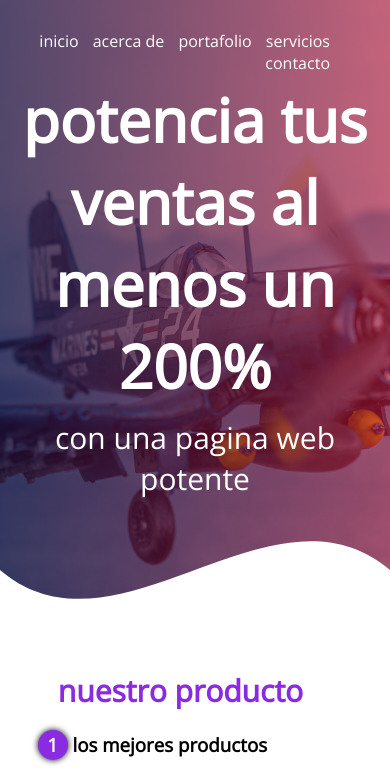
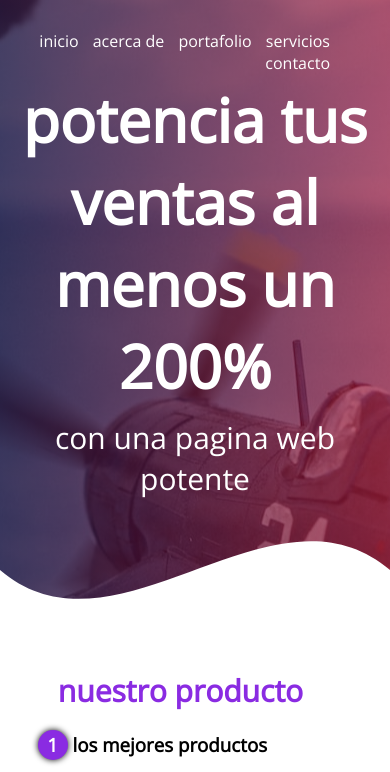
Before and after one commit to Ricardotheprogramer/Ricardotheprogramer.github.io, a plain HTML site: page index.html in a window 390 px wide. Shown: the top 772 px of the page. Drawn offline with nearby package versions, Linux system fonts and the light colour scheme; a web font is replaced by a local one.

Commit message:
Update publicity.css

```diff
--- a/publicity.css
+++ b/publicity.css
@@ -275,7 +275,7 @@ footer{
 
 @media  (max-width:900px) {
  header{
-   /* background: linear-gradient(to right, #240b36b5, #c314319c),url(img/corsa.jpg); */
+   background: linear-gradient(to right, #240b36b5, #c314319c),url(img/corsa.jpg);
     background-repeat: no-repeat;
     background-position:center ;
     background-attachment:fixed;
```
